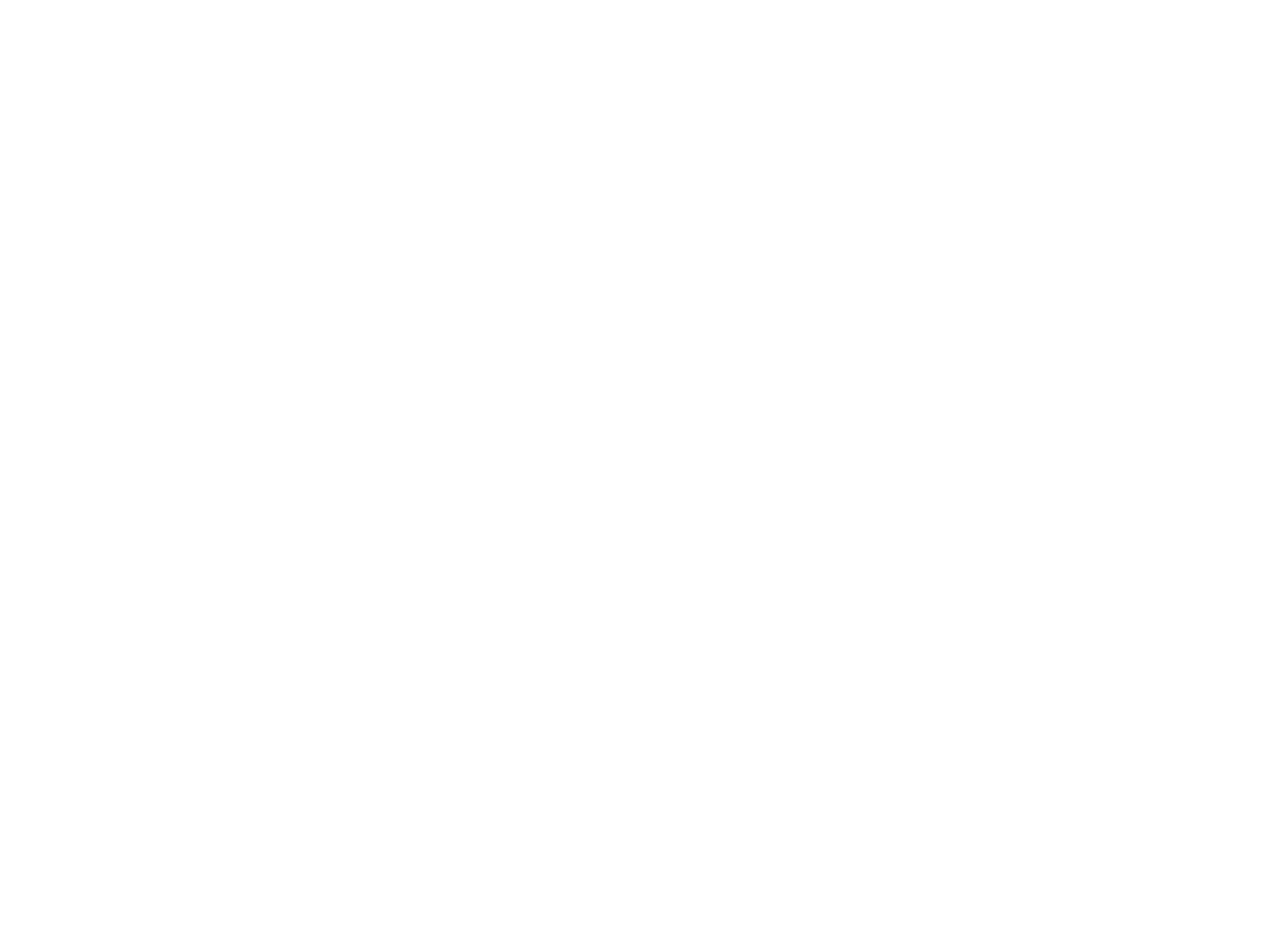
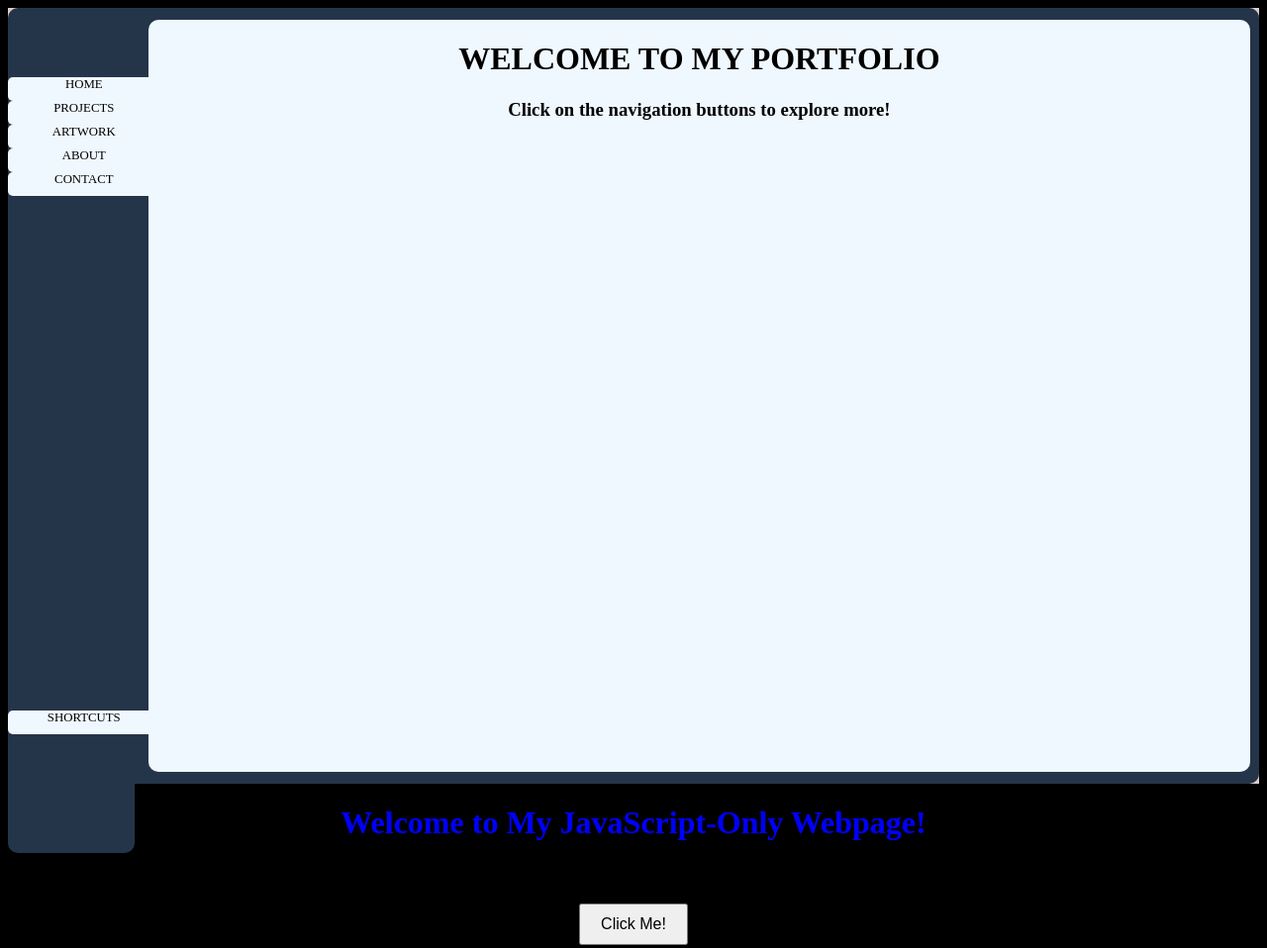
Before and after one commit to SYKOMCHN/MY-PORT-SITE-O, a plain HTML site: page index.html in a window 1280 px wide. Shown: the whole page at 99% size. Before the commit the page ends 800 px from the top, so only its background shows below. Drawn offline with Linux system fonts and the light colour scheme.

Commit message:
painful to the soul man

```diff
--- a/index.html
+++ b/index.html
@@ -2,8 +2,49 @@
 <html lang = en>
     <head>
 
+        <meta charset="UTF-8">
+        <meta name="viewport" content="width=device-width, initial-scale=1.0">
+
+        <title>PORTFOLIO</title>
+
+        <link rel="stylesheet" href="src/style_files/style.css">
+        <link rel="stylesheet" href = "src/style_files/navi_button.css">
+
     </head>
+    <body>
+        <div class = container id = "container">
 
+            <div class = "navigation-tab">
+
+                <div class = "home-page" id = "home-page">HOME</div>
+
+                <div class = "project-page" id = "project-page">PROJECTS</div>
+
+                <div class = "artwork-page" id = "artwork-page">ARTWORK</div>
+
+                <div class = "about-page" id = "about-page">ABOUT</div>
+
+                <div class = "contact-page" id = "contact-page">CONTACT</div>
+
+                <div class =  "shortcut-page" id = "shortcut-page">SHORTCUTS</div>
+
+            </div>
+
+            <div class = "page-container" id = "page-container">
+                <div class = "page-maker" id = "page-maker">
+                    <div class = "page-content" id = "page-content">
+                        <h1>WELCOME TO MY PORTFOLIO</h1>
+                        <h3>Click on the navigation buttons to explore more!</h3>
+                    </div>
+                </div>
+            </div>
+
+        </div>
+
+
+       <script src = "src/js_files/index.js"></script>
+
+    </body>
 
 
 
--- /dev/null
+++ b/src/js_files/index.js
@@ -0,0 +1,30 @@
+// Create the HTML structure
+const body = document.body;
+
+// Create a header
+const header = document.createElement('h1');
+header.textContent = "Welcome to My JavaScript-Only Webpage!";
+header.style.textAlign = "center";
+header.style.color = "blue";
+body.appendChild(header);
+
+// Create a paragraph
+const paragraph = document.createElement('p');
+paragraph.textContent = "This webpage is built entirely using JavaScript!";
+paragraph.style.fontSize = "18px";
+paragraph.style.textAlign = "center";
+body.appendChild(paragraph);
+
+// Create a button
+const button = document.createElement('button');
+button.textContent = "Click Me!";
+button.style.display = "block";
+button.style.margin = "20px auto";
+button.style.padding = "10px 20px";
+button.style.fontSize = "16px";
+body.appendChild(button);
+
+// Add an event listener to the button
+button.addEventListener('click', () => {
+  alert("You clicked the button!");
+});
--- /dev/null
+++ b/src/style_files/navi_button.css
@@ -0,0 +1,72 @@
+.home-page {
+    background-color: aliceblue;
+    border-radius: 5px;
+    justify-content: center;
+    align-items: center;
+    text-align: center;
+    height: 3vh;
+    width:120%;
+
+
+}
+
+.project-page {
+    background-color: aliceblue;
+    border-radius: 5px;
+    justify-content: center;
+    align-items: center;
+    text-align: center;
+    height: 3vh;
+    width:120%;
+
+
+}
+
+.artwork-page {
+    background-color: aliceblue;
+    border-radius: 5px;
+    justify-content: center;
+    align-items: center;
+    text-align: center;
+    height: 3vh;
+    width:120%;
+
+
+}
+
+.about-page {
+    background-color: aliceblue;
+    border-radius: 5px;
+    justify-content: center;
+    align-items: center;
+    text-align: center;
+    height: 3vh;
+    width:120%;
+
+
+}
+
+.contact-page {
+    background-color: aliceblue;
+    border-radius: 5px;
+    justify-content: center;
+    align-items: center;
+    text-align: center;
+    height: 3vh;
+    width:120%;
+
+
+}
+
+.shortcut-page {
+    margin-top: 65vh;
+    background-color: aliceblue;
+    border-radius: 5px;
+    justify-content: center;
+    align-items: center;
+    text-align: center;
+    height: 3vh;
+    width:120%;
+
+
+}
--- /dev/null
+++ b/src/style_files/style.css
@@ -0,0 +1,46 @@
+body {
+    background-color: black;
+    overflow: hidden;
+
+}
+
+.container {
+    background-color: rgb(221, 206, 206); /*remove later*/
+
+
+}
+
+.page-container {
+    background-color: rgb(37, 53, 73);
+    border-radius: 10px;
+    height: 98vh;
+    display: flex;
+    justify-content: flex-end;
+    align-items: center;
+
+}.navigation-tab {
+    background-color: rgb(37, 53, 73);
+    border-radius: 10px;
+    position:absolute;
+    height: 98vh;
+    width: 10%;
+    margin-top: 70px;
+    text-align: center;
+    font-size: 80%
+}
+
+
+
+.page-maker {
+    background-color:aliceblue;
+    border-radius: 10px;
+    height: 95vh;
+    width: 88%;
+    margin-right: .75%;
+    text-align: center;
+
+}
+
+::-webkit-scrollbar{
+    display: none;
+}
```
Also changed, not shown: src/images/cardboard-texture.jpg (added), src/pages/author's-artworks-page.html (added), src/pages/author's-projects-page.html (added), 1 other file.
